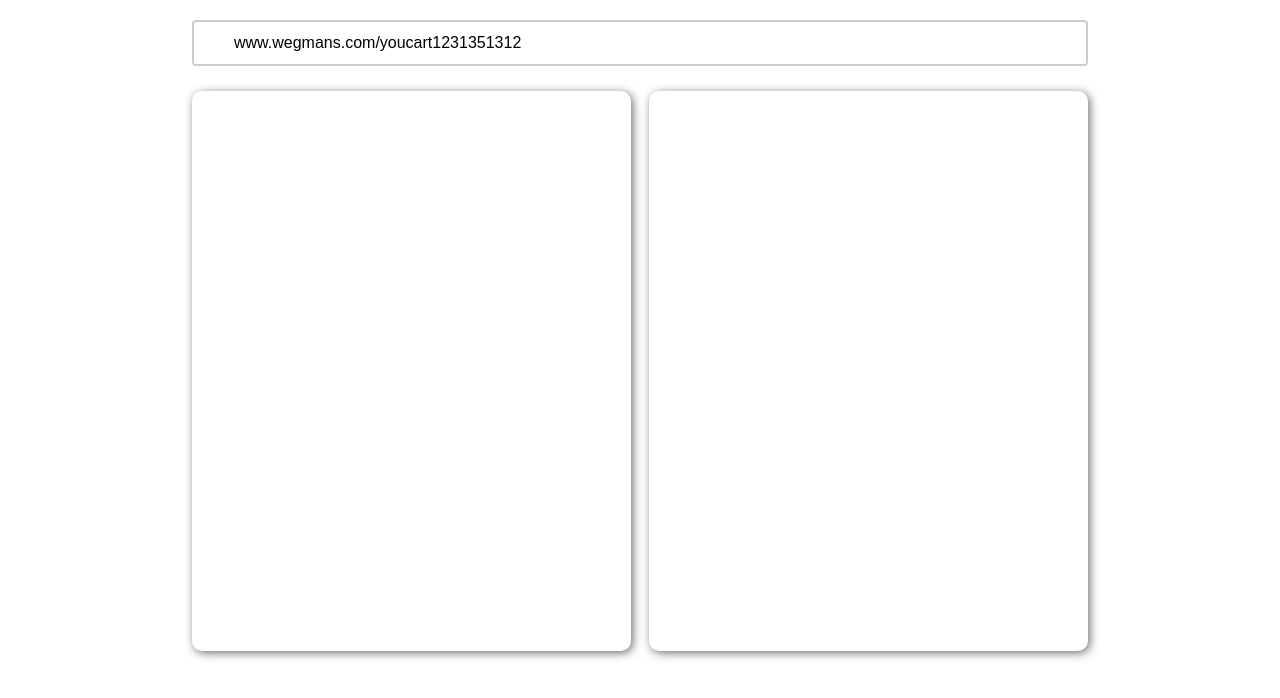
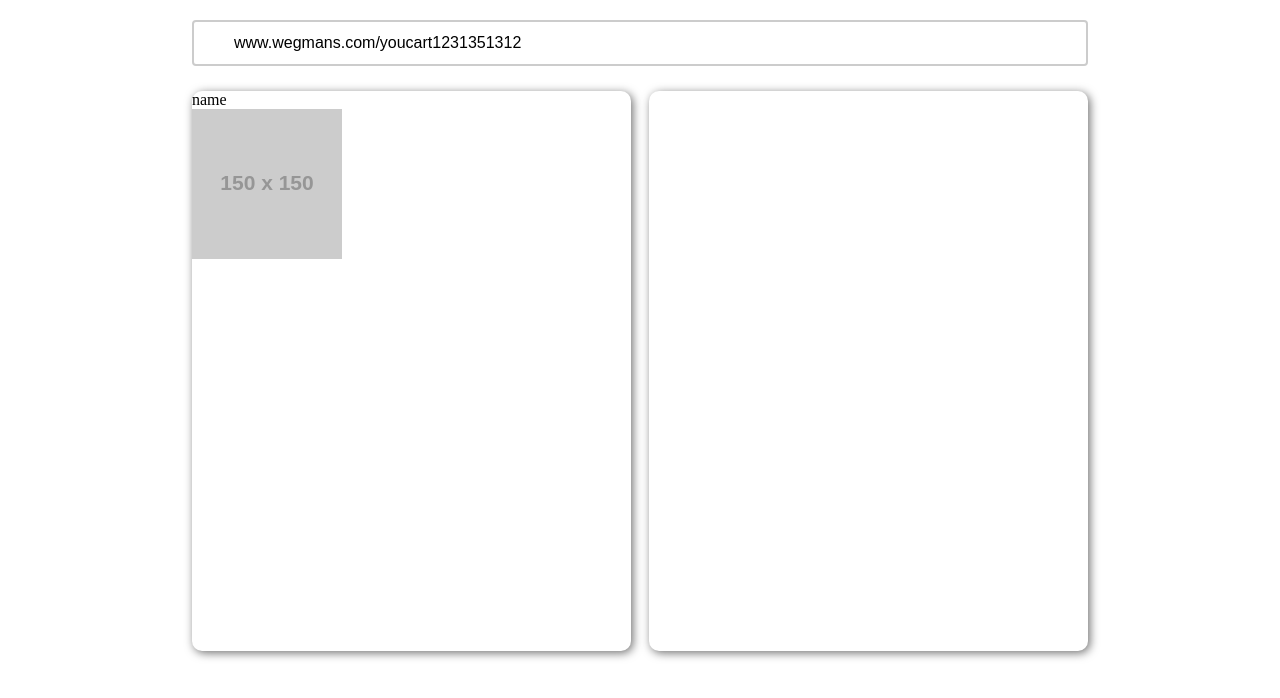
Before and after one commit to moonj-kr/weggies, a website with bundled scripts: page example_index.html in a window 1280 px wide. Shown: the part 80-778 px from the top of the page. Built offline with nearby package versions, Linux system fonts and the light colour scheme; no server answers; placeholder pictures from the web are drawn by us; files whose address does not match are found by name.

Commit message:
idk anymore

```diff
--- a/example_index.html
+++ b/example_index.html
@@ -36,7 +36,7 @@
     </nav>
     <input type="text" class="shareableLink" id="shareableLink" value="www.wegmans.com/youcart1231351312" onclick="copyClipBoard()" readonly>
     <div class="container">
-        <div class="products">
+        <div class="products" id="products">
 
         </div>
         <div class="cart" id="cart">
@@ -45,4 +45,5 @@
     </div>
 
 </body>
+<script src="test.js"></script>
 </html>
--- a/temp_script.js
+++ b/temp_script.js
@@ -7,7 +7,11 @@ request.setRequestHeader('Cache-Control', 'no-cache');
 request.setRequestHeader('Subscription-Key', 'd9fef061c16746a8baa2685dc8418ebb');
 
 request.onload = function () {
-	console.log("return", request.responseText);
+    console.log("return", request.responseText);
+    let r = JSON.parse(request.responseText);
+    console.log(r.categories);
+    let array = r.categories;
+    document.getElementById("products").innerHTML = array[1].name;
 }
 request.send();
 
--- /dev/null
+++ b/test.js
@@ -0,0 +1,17 @@
+let testdata = ["name","https://via.placeholder.com/150"];
+
+function insertIntoItems(item){
+    var box = document.getElementById("products");
+    console.log(box);
+    let div_box = document.createElement("DIV");
+    let paragraph = document.createElement("P");
+    paragraph.innerHTML =  innerHTML = item[0]
+    let image = document.createElement("IMG");
+    image.src = item[1];
+    image.alt = ":D";
+    div_box.appendChild(paragraph);
+    div_box.appendChild(image);
+    box.appendChild(div_box);
+}
+
+insertIntoItems(testdata);
```
